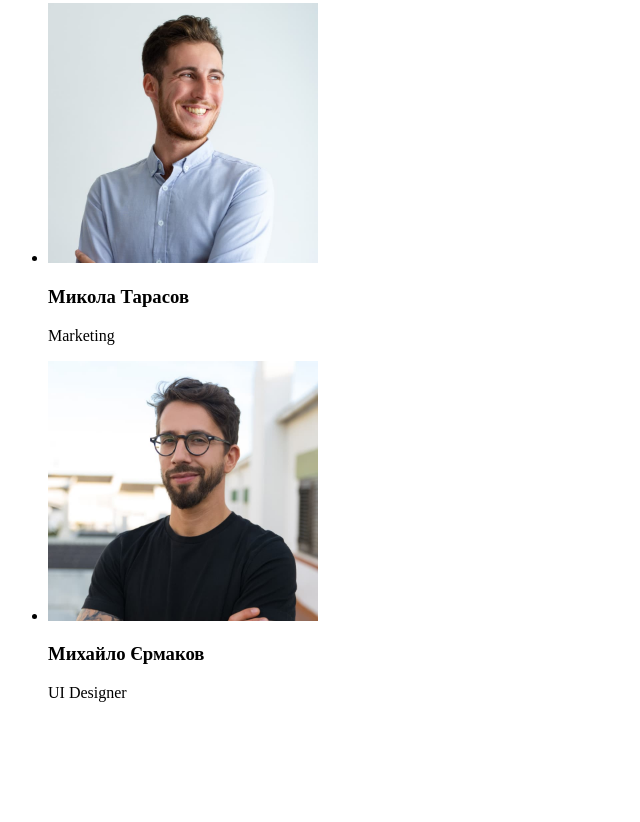
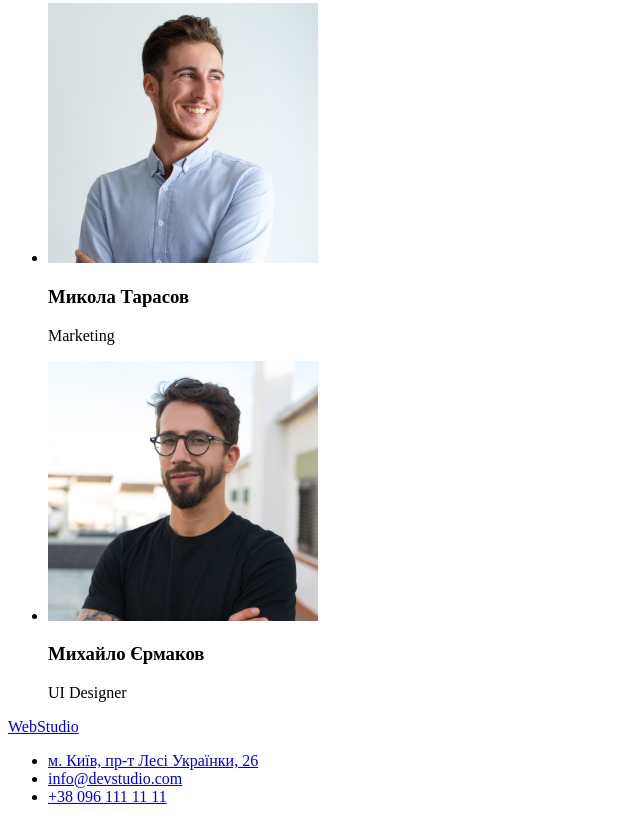
Before and after one commit to Mikhailo-Rudnik/goit-markup-hw-01, a plain HTML site: page index.html in a window 1280 px wide. Shown: the part 2285-3107 px from the top of the page, without its empty margins (0-640 px from the left). Before the commit the page ends 3003 px from the top, so only its background shows below. Drawn offline with Linux system fonts and the light colour scheme.

Commit message:
Створення footer

```diff
--- a/index.html
+++ b/index.html
@@ -31,12 +31,14 @@
     </header>
 
     <main>
+        <!-- Hero -->
         <section>
             <h1>Ефективні рішення для вашого бізнесу</h1>
 
             <button type="button">Замовити послугу</button>
         </section>
 
+        <!-- Наші переваги -->
         <section>
             <h2 hidden>Наші переваги</h2>
             <ul>
@@ -59,6 +61,7 @@
             </ul>
         </section>
 
+        <!-- Чим ми займаємося -->
         <section>
             <h2>Чим ми займаємося</h2>
             <ul>
@@ -74,6 +77,7 @@
             </ul>
         </section>
 
+        <!-- Команда -->
         <section>
             <h2>Наша команда</h2>
             <ul>
@@ -99,6 +103,25 @@
                 </li>
             </ul>
         </section>
+
+        <footer>
+            <a href=".index.html" lang="en">
+                WebStudio
+            </a>
+
+            <ul>
+                <li>
+                    <a href="https://goo.gl/maps/4ZTm1igQ9A5BLG9d9" target="_blank" rel="noopener noreferrer nofollow">м. Київ, пр-т Лесі
+                        Українки, 26</a>
+                </li>
+                <li>
+                    <a href="mailto:info@devstudio.com">info@devstudio.com</a>
+                </li>
+                <li>
+                    <a href="tel:+380961111111">+38 096 111 11 11</a>
+                </li>
+            </ul>
+        </footer>
     </main>
 </body>
 </html>
```
